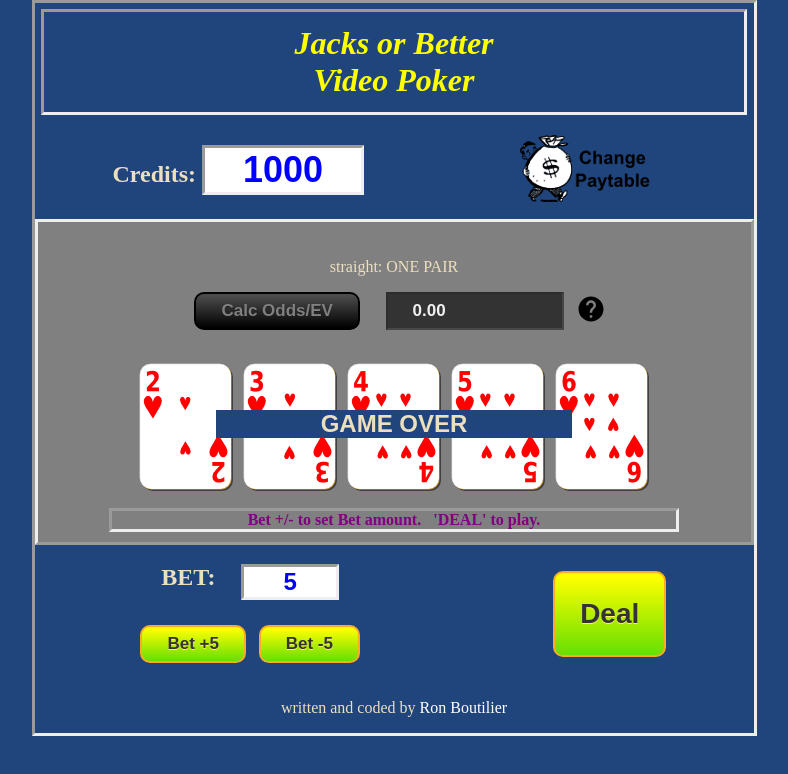
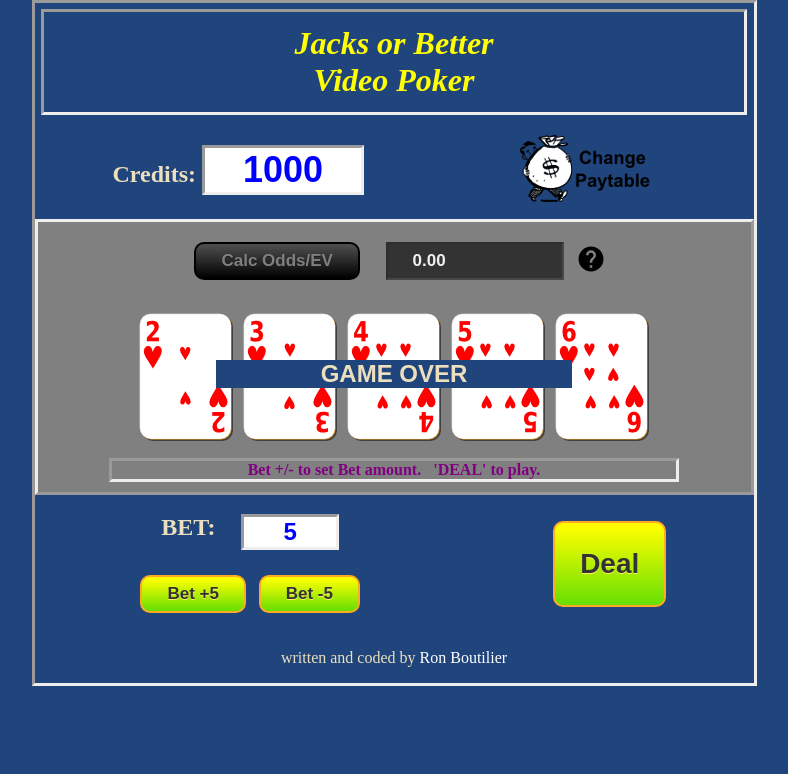
Before and after one commit to ronbout/video-poker-react, a React (Vite) app: page / in a window 1280 px wide. Shown: the top 774 px of the page, without its empty margins (246-1034 px from the left). Built offline with nearby package versions, Linux system fonts and the light colour scheme; the HTML template or start-up script is replaced by a standard one.

Commit message:
Had to move the state from Game to Main, as that is the top game level.  Game is just the section with the cards.

```diff
--- a/src/components/CardsSection.jsx
+++ b/src/components/CardsSection.jsx
@@ -1,4 +1,4 @@
-import { Deck } from "../assets/Deck";
+// import { Deck } from "../assets/Deck";
 import CardDisplay from "./CardDisplay";
 
 const CardsSection = ({ hand }) => {
--- a/src/components/Game.jsx
+++ b/src/components/Game.jsx
@@ -1,34 +1,10 @@
 import CardsSection from "./CardsSection";
 import Message from "./Message";
 import OddsContainer from "./OddsContainer";
-import * as constants from "../assets/constants";
-import { Deck } from "../assets/Deck";
-import { useState } from "react";
 
-const Game = () => {
-	const [bank, setBank] = useState(constants.STARTING_BANK);
-	const [bet, setBet] = useState(constants.START_BET);
-	const [gameMode, setGameMode] = useState(constants.DEAL);
-	const [hand, setHand] = useState([0, 1, 2, 3, 4]);
-	const [holdCards, setHoldCards] = useState([0, 0, 0, 0, 0]);
-
-	const curDeck = new Deck();
-	console.log(curDeck);
-	/**
-	 * STATE
-	 *
-	 * bank
-	 * bet
-	 * game mode (bet/deal)
-	 * hand
-	 * hold cards [0,0,0,0,0]
-	 *
-	 *
-	 */
-
+const Game = ({ hand }) => {
 	return (
 		<div id="cards-container" className="flex">
-			<p>straight: {constants.HAND_DESCS[1]}</p>
 			<OddsContainer />
 			<CardsSection hand={hand} />
 			<Message />
--- a/src/pages/Main.jsx
+++ b/src/pages/Main.jsx
@@ -1,12 +1,33 @@
 import BetAndDeal from "../components/BetAndDeal";
 import Game from "../components/Game";
 import Money from "../components/Money";
+import * as constants from "../assets/constants";
+import { Deck } from "../assets/Deck";
+import { useState } from "react";
 
 const Main = ({ showPayTables }) => {
+	const [bank, setBank] = useState(constants.STARTING_BANK);
+	const [bet, setBet] = useState(constants.START_BET);
+	const [gameMode, setGameMode] = useState(constants.DEAL);
+	const [hand, setHand] = useState([0, 1, 2, 3, 4]);
+	const [holdCards, setHoldCards] = useState([0, 0, 0, 0, 0]);
+
+	const curDeck = new Deck();
+	/**
+	 * STATE
+	 *
+	 * bank
+	 * bet
+	 * game mode (bet/deal)
+	 * hand
+	 * hold cards [0,0,0,0,0]
+	 *
+	 *
+	 */
 	return (
 		<main id="game-container">
 			<Money showPayTables={showPayTables} />
-			<Game />
+			<Game hand={hand} />
 			<BetAndDeal />
 		</main>
 	);
```
